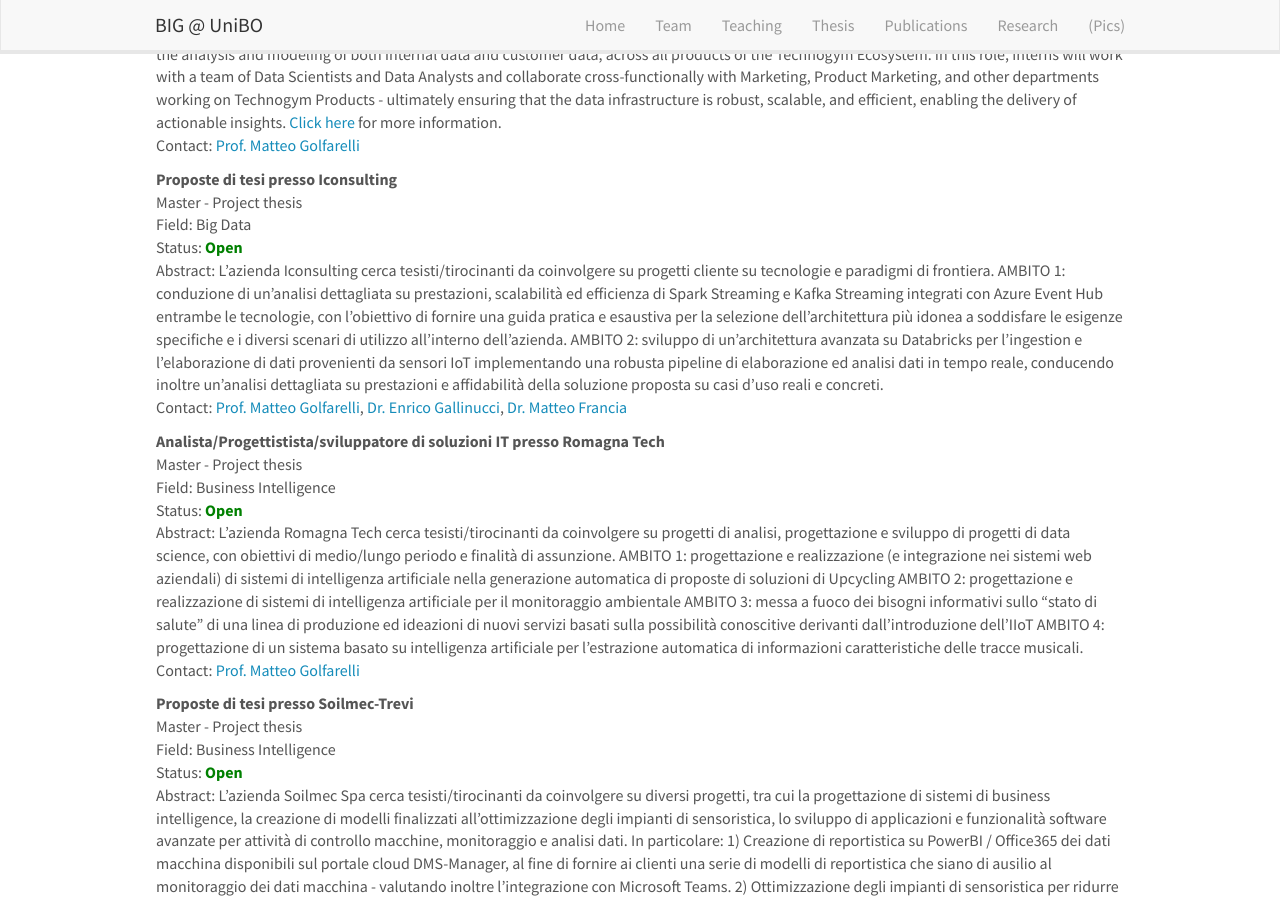
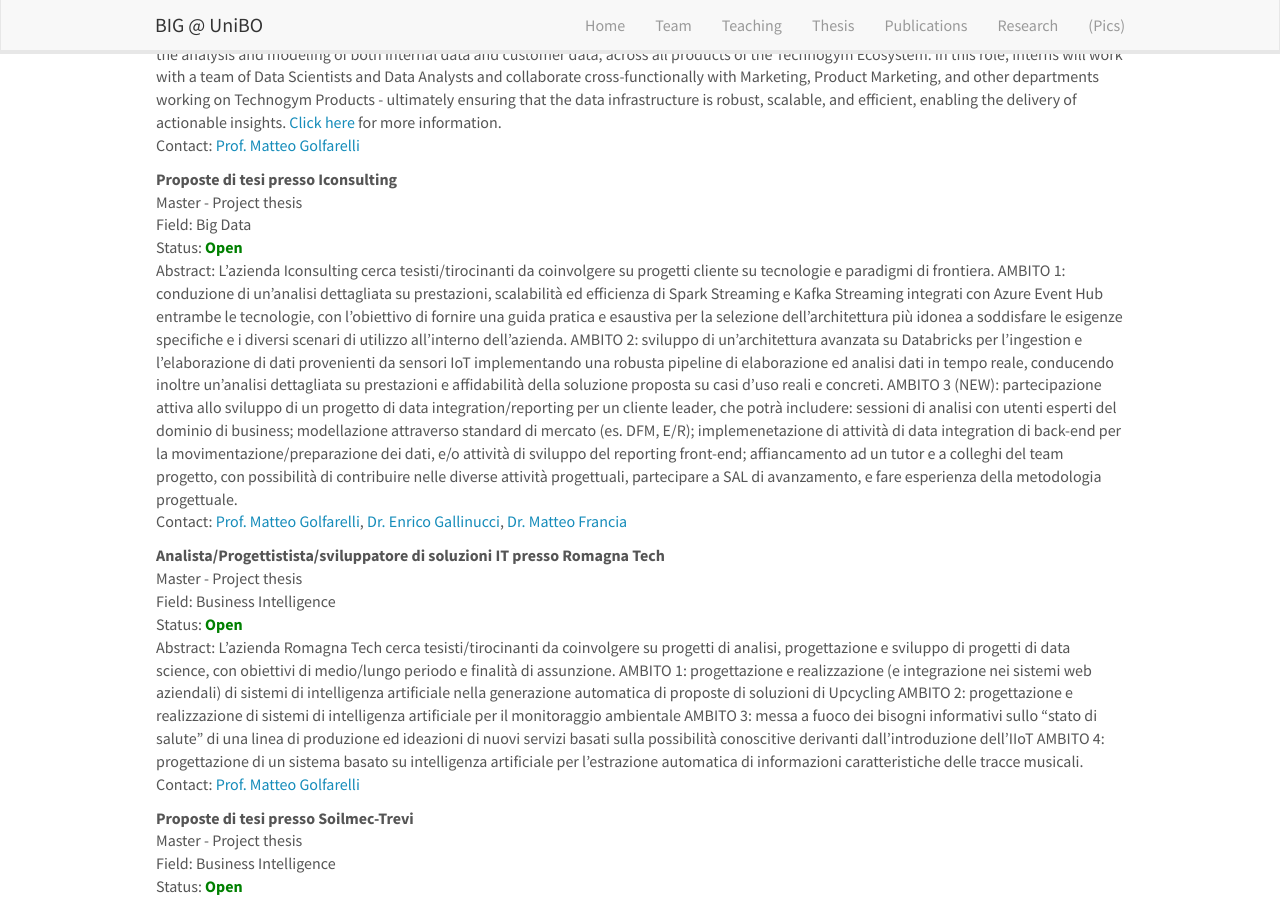
Before and after one commit to big-unibo/big-unibo.github.io, a Jekyll site: the page built from _pages/thesis.md, in a window 1280 px wide and 900 px high, scrolled down 2584 px. Built offline with Jekyll 4.4.1, drawn with Linux system fonts in a browser that asks for light colours; nearby versions of some CDN libraries.

Commit message:
theses updated

```diff
--- a/_data/thesis.yml
+++ b/_data/thesis.yml
@@ -144,6 +144,7 @@
     L'azienda Iconsulting cerca tesisti/tirocinanti da coinvolgere su progetti cliente su tecnologie e paradigmi di frontiera.
     AMBITO 1: conduzione di un'analisi dettagliata su prestazioni, scalabilità ed efficienza di Spark Streaming e Kafka Streaming integrati con Azure Event Hub entrambe le tecnologie, con l'obiettivo di fornire una guida pratica e esaustiva per la selezione dell'architettura più idonea a soddisfare le esigenze specifiche e i diversi scenari di utilizzo all'interno dell'azienda.
     AMBITO 2: sviluppo di un'architettura avanzata su Databricks per l'ingestion e l'elaborazione di dati provenienti da sensori IoT implementando una robusta pipeline di elaborazione ed analisi dati in tempo reale, conducendo inoltre un'analisi dettagliata su prestazioni e affidabilità della soluzione proposta su casi d'uso reali e concreti.
+    AMBITO 3 (NEW): partecipazione attiva allo sviluppo di un progetto di data integration/reporting per un cliente leader, che potrà includere: sessioni di analisi con utenti esperti del dominio di business; modellazione attraverso standard di mercato (es. DFM, E/R); implemenetazione di attività di data integration di back-end per la movimentazione/preparazione dei dati, e/o attività di sviluppo del reporting front-end; affiancamento ad un tutor e a colleghi del team progetto, con possibilità di contribuire nelle diverse attività progettuali, partecipare a SAL di avanzamento, e fare esperienza della metodologia progettuale.
   link:
   slides:
 
```
Also changed, not shown: 7 other files.
